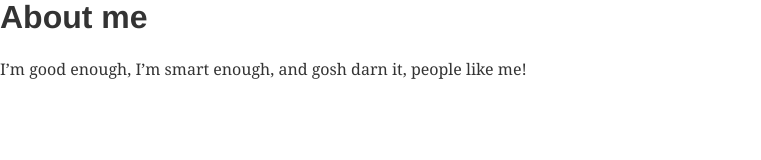
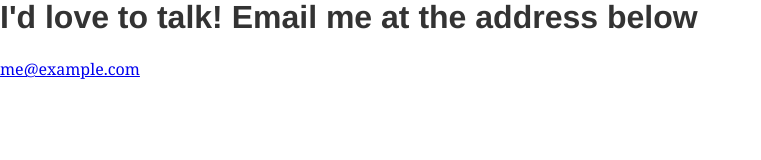
Before and after one commit to bright23/gatsby-tutorial-part-three, a Gatsby site: page /about in a window 1280 px wide. Shown: the whole page, without its empty margins (0-761 px from the left). Built offline with nearby package versions, Linux system fonts and the light colour scheme; Gatsby itself is replaced by a stand-in of ours.

Commit message:
change : about page

```diff
--- a/src/pages/about.js
+++ b/src/pages/about.js
@@ -2,7 +2,9 @@ import React from "react"
 
 export default () => (
   <div>
-    <h1>About me</h1>
-    <p>I’m good enough, I’m smart enough, and gosh darn it, people like me!</p>
+    <h1>I'd love to talk! Email me at the address below</h1>
+    <p>
+      <a href="mailto:me@example.com">me@example.com</a>
+    </p>
   </div>
 )
```
